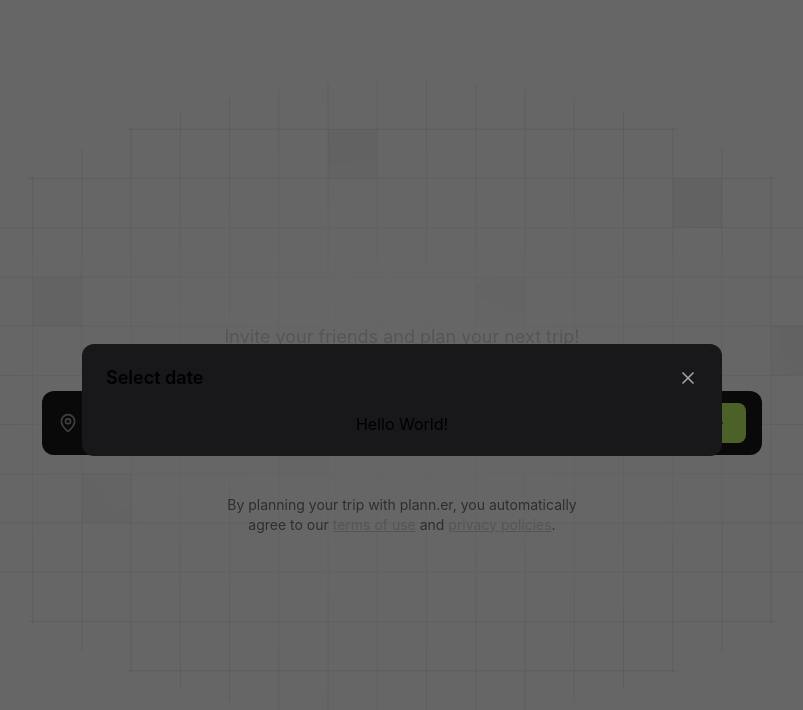
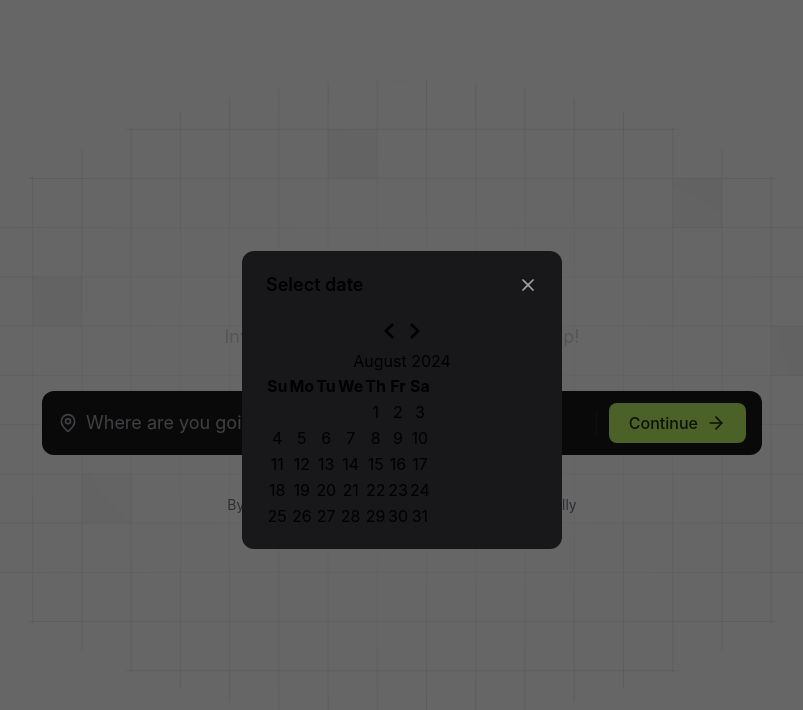
Before and after one commit to luizcorreajr/nlw-journey, a React app in the folder frontend/: page / in a window 1280 px wide. Both pictures are taken after a click on the button "When?". Shown: the top 710 px of the page, without its empty margins (238-1041 px from the left). Built offline with nearby package versions, Linux system fonts and the light colour scheme; the HTML template or start-up script is replaced by a standard one.

Commit message:
import day picker

```diff
--- a/frontend/src/pages/create-trip/steps/destination-and-date-step.tsx
+++ b/frontend/src/pages/create-trip/steps/destination-and-date-step.tsx
@@ -1,4 +1,5 @@
 import { useState } from "react"
+import { DayPicker } from "react-day-picker"
 import { MapPin, Calendar, Settings2, ArrowRight, X } from "lucide-react"
 import { Button } from "../../../components/button"
 
@@ -43,7 +44,7 @@ export function DestinationAndDateStep({
 
       {isDatePickerOpen && (
         <div className="fixed inset-0 bg-black/60 flex items-center justify-center">
-          <div className="w-[640px] rounded-xl py-5 px-6 shadow-shape bg-zinc-900 space-y-5">
+          <div className="w-[320px] rounded-xl py-5 px-6 shadow-shape bg-zinc-900 space-y-5">
             <div className="space-y-2">
               <div className="flex items-center justify-between">
                 <h2 className="text-lg font-semibold">Select date</h2>
@@ -52,7 +53,7 @@ export function DestinationAndDateStep({
                 </button>
               </div>
             </div>
-            <h1>Hello World!</h1>
+            <DayPicker mode="range" />
           </div>
         </div>
       )}
```
